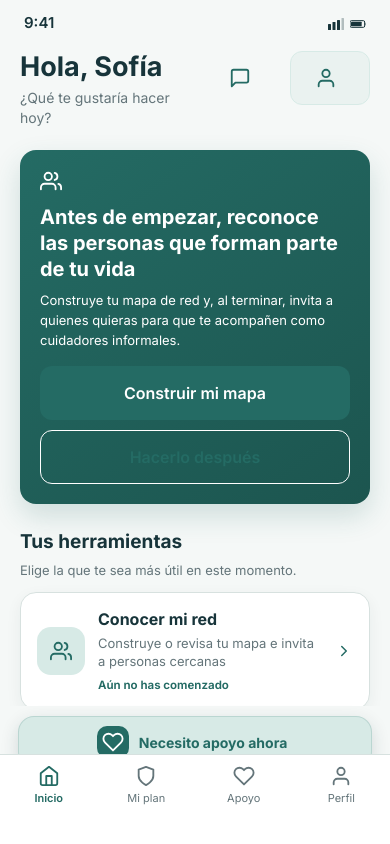
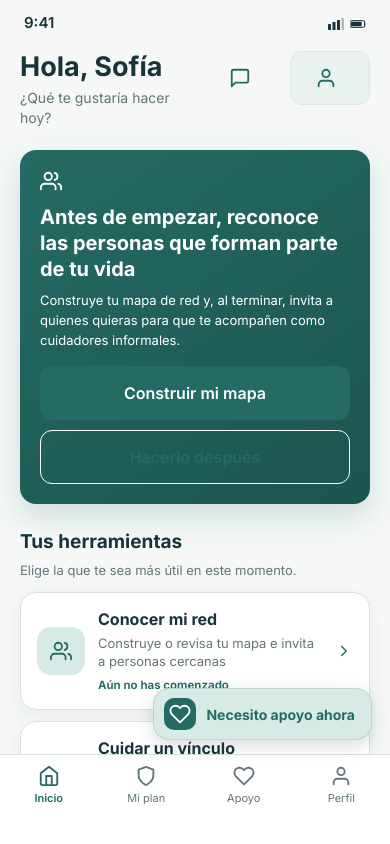
Before and after one commit to LexMarcus27/contigo-prototype, a React (Vite) app in the folder Contigo/: page / in a window 390 px wide. Built offline with nearby package versions, Linux system fonts and the light colour scheme; the HTML template or start-up script is replaced by a standard one.

Commit message:
Restore compact floating support button
Position the support pill above persistent controls, reserve scroll clearance and safe-area space, and hide it while a sheet or modal is open. Verified production build, TypeScript, and mobile flows at 390x844 and 320x740.

```diff
--- a/Contigo/src/index.css
+++ b/Contigo/src/index.css
@@ -16,6 +16,12 @@ body {
 .floating-support-button {
   transition: transform 160ms ease, box-shadow 160ms ease, background-color 160ms ease;
   -webkit-tap-highlight-color: transparent;
+}
+
+/* A dialog owns the interaction while open; keep the support pill out of it. */
+.phone-shell:has(.ui-overlay) .floating-support-button {
+  visibility: hidden;
+  pointer-events: none;
 }
 
 .floating-support-button:hover {
--- a/Contigo/src/screens/home.tsx
+++ b/Contigo/src/screens/home.tsx
@@ -6,6 +6,7 @@ import {
   C,
   Card,
   FloatingSupportBtn,
+  supportContentPadding,
   Ic,
   PCSBottomNav,
   StatusBar,
@@ -31,6 +32,7 @@ interface HomeProps {
 type Sheet = "profile" | "notifications" | "history" | "caregivers" | "learning" | null
 
 const moduleTints = [C.brandSoft, C.soft, C.soft, C.soft, C.criticalSoft]
+const SUPPORT_BOTTOM = 104
 
 export default function MobileHomeScreen({
   navigate,
@@ -135,7 +137,7 @@ export default function MobileHomeScreen({
       }}
     >
       <StatusBar />
-      <div style={{ flex: 1, overflowY: "auto", padding: "4px 20px 24px" }}>
+      <div style={{ flex: 1, minHeight: 0, overflowY: "auto", padding: "4px 20px 24px", paddingBottom: supportContentPadding(SUPPORT_BOTTOM) }}>
         <header
           style={{
             display: "flex",
@@ -318,7 +320,7 @@ export default function MobileHomeScreen({
         </section>
       </div>
 
-      <FloatingSupportBtn onPress={() => navigate(6)} bottom={92} />
+      <FloatingSupportBtn onPress={() => navigate(6)} bottom={SUPPORT_BOTTOM} />
       <PCSBottomNav active="inicio" navigate={navigate} />
 
       <BottomSheet open={sheet === "caregivers"} onClose={() => setSheet(null)} title="Cuidar un vínculo">
--- a/Contigo/src/screens/mobile.tsx
+++ b/Contigo/src/screens/mobile.tsx
@@ -2,7 +2,7 @@ import { useState } from 'react'
 import {
   C, Ic, Btn, Input, TextArea, Card, ActionCard, StatusChip, BottomSheet, Modal, Toast,
   PrivacyNote, ProgressBar, StatusBar, PCSBottomNav, CaregiverBottomNav,
-  ContigoLogo, SectionHeading, Divider, useToast, FloatingSupportBtn,
+  ContigoLogo, SectionHeading, Divider, useToast, FloatingSupportBtn, supportContentPadding,
 } from '../ui'
 
 // ── Screen 1: Activate Account ───────────────────────────────────────────────
@@ -210,7 +210,7 @@ export function MobileScreen02({ navigate }: { navigate: (n: number) => void })
         </div>
       </div>
 
-      <FloatingSupportBtn onPress={() => navigate(6)} bottom={90} />
+      <FloatingSupportBtn onPress={() => navigate(6)} bottom={104} />
       <PCSBottomNav active="inicio" navigate={navigate} />
 
       <BottomSheet open={!!showContent} onClose={() => setShowContent(null)} title={showContent ?? ''}>
@@ -465,7 +465,7 @@ export function MobileScreen05({ navigate }: { navigate: (n: number) => void })
         <h1 style={{ fontSize: 22, fontWeight: 700, color: C.heading, margin: 0 }}>Mi plan de seguridad</h1>
       </div>
 
-      <div style={{ flex: 1, overflowY: 'auto', padding: '0 20px', paddingBottom: 180 }}>
+      <div style={{ flex: 1, minHeight: 0, overflowY: 'auto', padding: '0 20px', paddingBottom: supportContentPadding(124) }}>
         <div style={{ marginBottom: 20 }}>
           <p style={{ fontSize: 14, color: C.muted, lineHeight: '20px', marginBottom: 8 }}>
             Prepáralo cuando tengas calma. Podrás consultarlo incluso sin conexión.
@@ -1066,7 +1066,7 @@ export function MobileScreen08({
         <button aria-label="Volver al inicio" onClick={() => navigate(2)} style={{ width: 44, height: 44, background: 'none', border: 'none', cursor: 'pointer', color: C.brand, display: 'grid', placeItems: 'center' }}>{Ic.arrowLeft}</button>
       </div>
 
-      <div style={{ flex: 1, overflowY: 'auto', padding: '0 20px 24px' }}>
+      <div style={{ flex: 1, minHeight: 0, overflowY: 'auto', padding: '0 20px 24px', paddingBottom: supportContentPadding(20) }}>
         <div style={{ marginBottom: 28 }}>
           <h1 style={{ fontSize: 26, fontWeight: 700, color: C.heading, lineHeight: '32px', marginBottom: 8 }}>
             ¿Te serviría sentirte acompañada?
--- a/Contigo/src/screens/network.tsx
+++ b/Contigo/src/screens/network.tsx
@@ -5,6 +5,7 @@ import {
   C,
   Card,
   FloatingSupportBtn,
+  supportContentPadding,
   Ic,
   PrivacyNote,
   ProgressBar,
@@ -965,7 +966,7 @@ export default function SocialNetworkScreen({
         </div>
       </header>
 
-      <main style={{ flex: 1, overflowY: "auto", padding: "0 20px 24px" }}>
+      <main style={{ flex: 1, minHeight: 0, overflowY: "auto", padding: "0 20px 24px", paddingBottom: supportContentPadding(18) }}>
         {view === "intro" && (
           <div>
             <div
--- a/Contigo/src/ui.tsx
+++ b/Contigo/src/ui.tsx
@@ -259,7 +259,7 @@ export function BottomSheet({ open, onClose, title, children }: { open: boolean;
 
   if (!open) return null
   return (
-    <div role="dialog" aria-modal="true" aria-label={title ?? 'Panel'} style={{ position: 'absolute', inset: 0, zIndex: 50 }}>
+    <div className="ui-overlay" role="dialog" aria-modal="true" aria-label={title ?? 'Panel'} style={{ position: 'absolute', inset: 0, zIndex: 50 }}>
       <div
         aria-hidden="true"
         style={{ position: 'absolute', inset: 0, backgroundColor: 'rgba(23,52,58,0.45)', animation: 'fade-in 0.2s ease' }}
@@ -294,7 +294,7 @@ export function BottomSheet({ open, onClose, title, children }: { open: boolean;
 export function Modal({ open, onClose, title, children }: { open: boolean; onClose: () => void; title?: string; children: ReactNode }) {
   if (!open) return null
   return (
-    <div style={{ position: 'absolute', inset: 0, zIndex: 60, display: 'flex', alignItems: 'center', justifyContent: 'center', padding: 24 }}>
+    <div className="ui-overlay" style={{ position: 'absolute', inset: 0, zIndex: 60, display: 'flex', alignItems: 'center', justifyContent: 'center', padding: 24 }}>
       <div
         style={{ position: 'absolute', inset: 0, backgroundColor: 'rgba(23,52,58,0.5)', animation: 'fade-in 0.2s ease' }}
         onClick={onClose}
@@ -378,19 +378,27 @@ const PCS_TAB_SCREENS: Record<string, number> = {
 
 // ── Floating Support Button (PCS M2–M5 and M8; never M1, M6–M7, caregiver, admin) ─
 
+const SUPPORT_BUTTON_HEIGHT = 52
+
+// Let the last action scroll above the floating button, including the safe area.
+export function supportContentPadding(bottom = 20) {
+  return `calc(${bottom + SUPPORT_BUTTON_HEIGHT + 24}px + env(safe-area-inset-bottom, 0px))`
+}
+
 export function FloatingSupportBtn({ onPress, bottom = 88 }: { onPress: () => void; bottom?: number }) {
-  const hasBottomNavigation = bottom >= 70
   return (
-    <div style={{ flexShrink: 0, padding: `10px 18px calc(${hasBottomNavigation ? '76px' : '8px'} + env(safe-area-inset-bottom))`, backgroundColor: C.canvas }}>
       <button
         type="button"
         className="floating-support-button"
         onClick={onPress}
         aria-label="Necesito apoyo ahora"
         style={{
-          width: '100%', backgroundColor: C.brandSoft, color: C.brand,
-          border: '1px solid rgba(36,107,100,0.16)', borderRadius: 16, minHeight: 52,
-          display: 'flex', alignItems: 'center', justifyContent: 'center', gap: 10,
+          position: 'absolute', right: 18,
+          bottom: `calc(${bottom}px + env(safe-area-inset-bottom, 0px))`, zIndex: 30,
+          width: 'max-content', maxWidth: 'calc(100% - 36px)',
+          backgroundColor: C.brandSoft, color: C.brand,
+          border: '1px solid rgba(36,107,100,0.16)', borderRadius: 16, minHeight: SUPPORT_BUTTON_HEIGHT,
+          display: 'inline-flex', alignItems: 'center', justifyContent: 'center', gap: 10,
           padding: '0 16px 0 10px', fontSize: 14, fontWeight: 700,
           cursor: 'pointer', fontFamily: 'inherit',
           boxShadow: '0 6px 18px rgba(23,52,58,0.16)',
@@ -401,7 +409,6 @@ export function FloatingSupportBtn({ onPress, bottom = 88 }: { onPress: () => vo
         }}>{Ic.heart}</span>
         Necesito apoyo ahora
       </button>
-    </div>
   )
 }
 
@@ -414,7 +421,7 @@ export function PCSBottomNav({ active, navigate }: { active: string; navigate: (
   ]
   return (
     <div style={{ position: 'absolute', bottom: 0, left: 0, right: 0, backgroundColor: C.surface, borderTop: `1px solid ${C.border}` }}>
-      <div style={{ display: 'flex', paddingBottom: 28 }}>
+      <div style={{ display: 'flex', paddingBottom: 'calc(28px + env(safe-area-inset-bottom, 0px))' }}>
         {tabs.map(t => (
           <button
             key={t.id}
```
